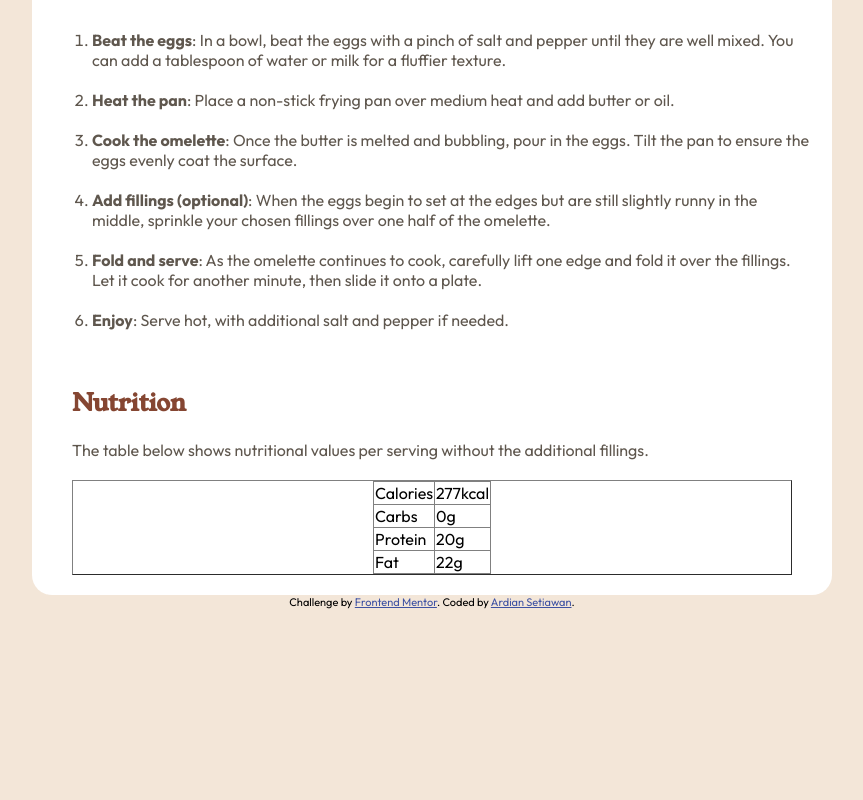
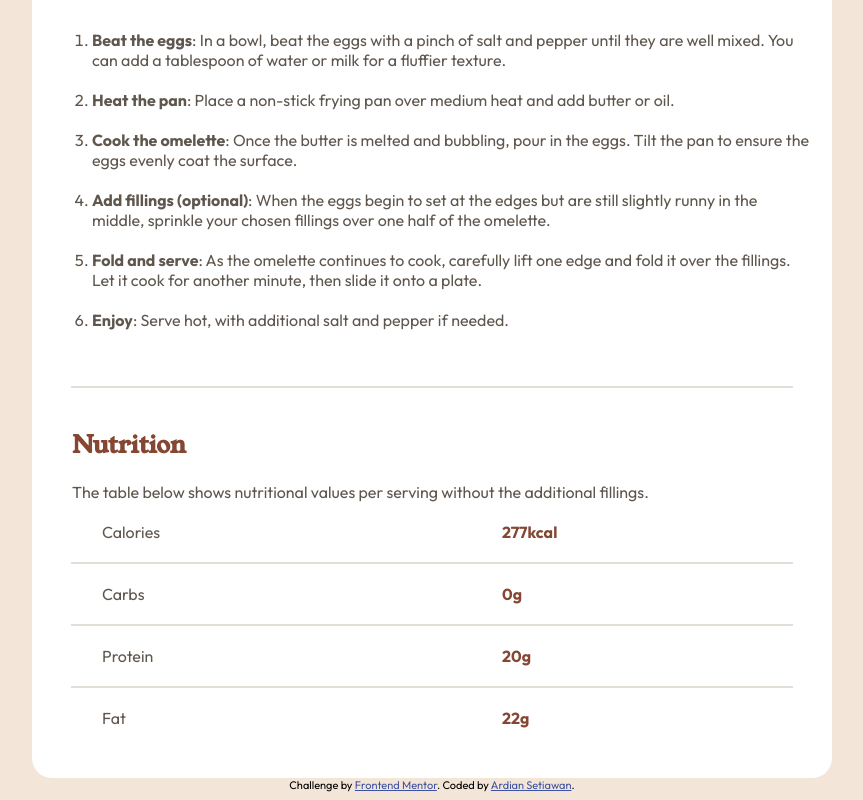
Before and after one commit to ardians45/recipe-page-main, a plain HTML site: page index.html in a window 1280 px wide. Shown: the part 1245-2045 px from the top of the page, without its empty margins (208-1071 px from the left). Before the commit the page ends 1862 px from the top, so only its background shows below. Drawn offline with Linux system fonts and the light colour scheme.

Commit message:
Membuat tabel resep

```diff
--- a/index.html
+++ b/index.html
@@ -82,6 +82,7 @@
           needed.
         </li>
       </ol>
+      <hr />
       <div class="nutrition">
         <h2>Nutrition</h2>
         <p>
@@ -89,24 +90,25 @@
           additional fillings.
         </p>
 
-        <table border="1">
-          <tr>
-            <td>Calories</td>
-            <td>277kcal</td>
-          </tr>
-          <tr>
-            <td>Carbs</td>
-            <td>0g</td>
-          </tr>
-          <tr>
-            <td>Protein</td>
-            <td>20g</td>
-          </tr>
-          <tr>
-            <td>Fat</td>
-            <td>22g</td>
-          </tr>
-        </table>
+        <div class="line1">
+          <p>Calories</p>
+          <p class="column2">277kcal</p>
+        </div>
+        <hr />
+        <div class="line2">
+          <p>Carbs</p>
+          <p class="column2">0g</p>
+        </div>
+        <hr />
+        <div class="line3">
+          <p>Protein</p>
+          <p class="column2">20g</p>
+        </div>
+        <hr />
+        <div class="line4">
+          <p>Fat</p>
+          <p class="column2">22g</p>
+        </div>
       </div>
     </article>
     <div class="attribution">
--- a/style.css
+++ b/style.css
@@ -84,14 +84,25 @@ ol li span {
   color: var(--neutral-wengebrown);
 }
 
-table {
-  border-collapse: collapse; /* Menggabungkan batas sel menjadi satu */
-  margin: 20px 40px;
+.nutrition {
+  margin-bottom: 50px;
+}
+.nutrition div {
   display: grid;
-  place-items: center;
-  justify-content: center;
+  grid-template-columns: 1fr 1fr;
+  padding: 0;
 }
 
+.nutrition div p {
+  margin-left: 70px;
+  margin-bottom: 0;
+  margin-top: 0;
+  padding: 0;
+}
+.nutrition div p.column2 {
+  color: var(--color-primary-nut);
+  font-weight: 700;
+}
 .attribution {
   font-size: 11px;
   text-align: center;
@@ -99,3 +110,16 @@ table {
 .attribution a {
   color: hsl(228, 45%, 44%);
 }
+
+@media only screen and (max-width: 375px) {
+  article img {
+    width: 100%;
+    border-radius: 0px;
+    margin: 0;
+  }
+  article {
+    background-color: var(--neutral-white);
+    margin: 0;
+    border-radius: 0;
+  }
+}
```
